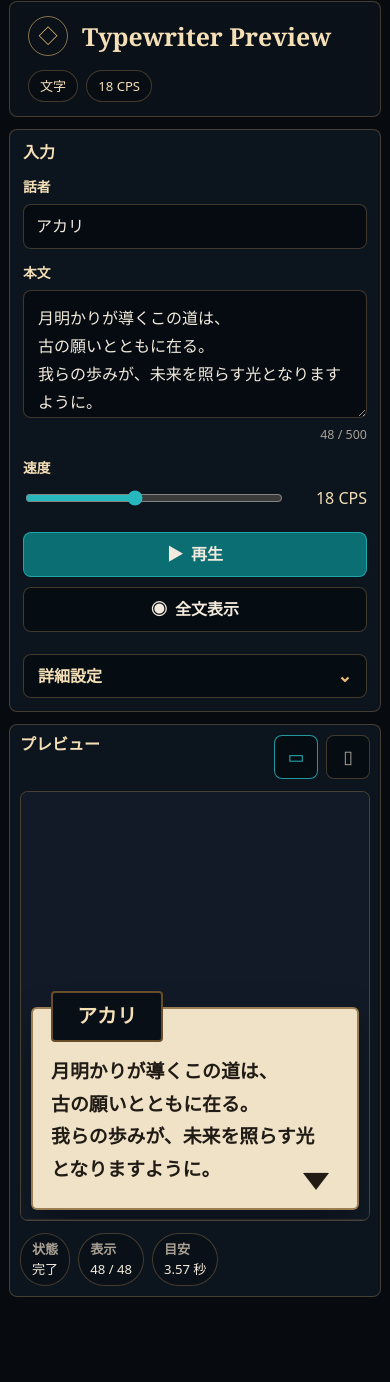
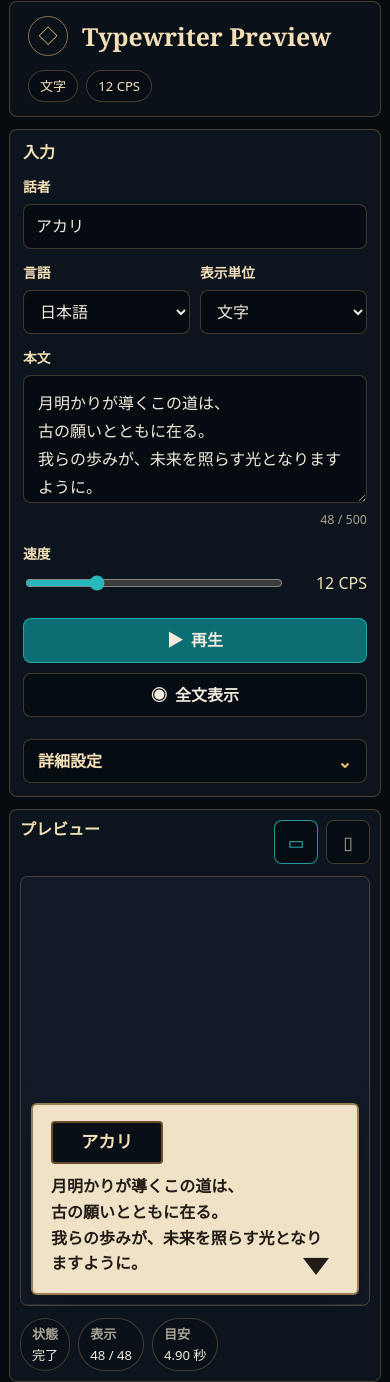
Before and after one commit to Hitsuki-Ban/word-reveal-ja-demo, a website: page index.html in a window 390 px wide. Shown: the part 8-1390 px from the top of the page. Before the commit the page ends 1314 px from the top, so only its background shows below. Drawn offline with Linux system fonts and the light colour scheme.

Commit message:
Fix preview controls and layout

```diff
--- a/app-core.js
+++ b/app-core.js
@@ -1,4 +1,61 @@
 (function initTypewriterCore(global) {
+  const DEFAULT_SETTINGS = {
+    cps: 12,
+    locale: "ja-JP",
+    mode: "grapheme",
+    scenario: "shrine"
+  };
+
+  const SCENARIO_SAMPLES = {
+    shrine: {
+      "ja-JP": {
+        speaker: "アカリ",
+        text: "月明かりが導くこの道は、\n古の願いとともに在る。\n我らの歩みが、未来を照らす光となりますように。"
+      },
+      "en-US": {
+        speaker: "Akari",
+        text: "This path of moonlight still carries an ancient wish.\nMay our steps become a light for tomorrow."
+      },
+      "zh-CN": {
+        speaker: "明里",
+        text: "月光指引的这条路，\n承载着古老的愿望。\n愿我们的脚步，成为照亮未来的光。"
+      }
+    },
+    battle: {
+      "ja-JP": {
+        speaker: "レン",
+        text: "来るぞ。\n合図を待て、アカリ。\n……今だ。道を切り開く。"
+      },
+      "en-US": {
+        speaker: "Ren",
+        text: "They're coming.\nWait for my signal, Akari.\n...Now. Cut a path through."
+      },
+      "zh-CN": {
+        speaker: "莲",
+        text: "他们来了。\n明里，等我的信号。\n……就是现在。打开突破口。"
+      }
+    },
+    narration: {
+      "ja-JP": {
+        speaker: "語り",
+        text: "夜風が鈴を鳴らした。\n誰もいないはずの社で、灯だけが静かに揺れている。"
+      },
+      "en-US": {
+        speaker: "Narrator",
+        text: "The night wind stirred the bells.\nIn the shrine where no one should be, only the lamps moved quietly."
+      },
+      "zh-CN": {
+        speaker: "旁白",
+        text: "夜风摇响了铃。\n本该空无一人的神社里，只有灯火静静晃动。"
+      }
+    }
+  };
+
+  function getScenarioSample(scenario, locale) {
+    const samples = SCENARIO_SAMPLES[scenario] ?? SCENARIO_SAMPLES[DEFAULT_SETTINGS.scenario];
+    return samples[locale] ?? samples[DEFAULT_SETTINGS.locale];
+  }
+
   function escapeHtml(value) {
     return String(value)
       .replace(/&/g, "&amp;")
@@ -131,7 +188,10 @@
   }
 
   const api = {
+    DEFAULT_SETTINGS,
+    SCENARIO_SAMPLES,
     escapeHtml,
+    getScenarioSample,
     segmentText,
     pauseFor,
     makeTokens,
--- a/app.js
+++ b/app.js
@@ -24,24 +24,6 @@
     topSpeed: document.getElementById("top-speed"),
     previewPanel: document.querySelector(".preview-panel"),
     previewModeButtons: document.querySelectorAll(".preview-modes .icon-button")
-  };
-
-  const samples = {
-    shrine: {
-      speaker: "アカリ",
-      locale: "ja-JP",
-      text: "月明かりが導くこの道は、\n古の願いとともに在る。\n我らの歩みが、未来を照らす光となりますように。"
-    },
-    battle: {
-      speaker: "レン",
-      locale: "ja-JP",
-      text: "来るぞ。\n合図を待て、アカリ。\n……今だ。道を切り開く。"
-    },
-    narration: {
-      speaker: "語り",
-      locale: "ja-JP",
-      text: "夜風が鈴を鳴らした。\n誰もいないはずの社で、灯だけが静かに揺れている。"
-    }
   };
 
   let timer = null;
@@ -148,11 +130,9 @@
   }
 
   function loadSample(name) {
-    const sample = samples[name];
-    if (!sample) return;
+    const sample = core.getScenarioSample(name, elements.locale.value);
 
     elements.speakerInput.value = sample.speaker;
-    elements.locale.value = sample.locale;
     elements.text.value = sample.text;
     resetPreview();
   }
@@ -168,12 +148,15 @@
   });
 
   [
-    elements.locale,
     elements.mode,
     elements.punctuationPause,
     elements.softFade,
     elements.windowStyle
   ].forEach((element) => element.addEventListener("change", resetPreview));
+
+  elements.locale.addEventListener("change", () => {
+    loadSample(elements.sampleSelect.value);
+  });
 
   elements.sampleSelect.addEventListener("change", () => {
     loadSample(elements.sampleSelect.value);
--- a/index.html
+++ b/index.html
@@ -5,7 +5,7 @@
   <meta name="viewport" content="width=device-width, initial-scale=1">
   <meta name="description" content="日本語RPGとビジュアルノベル向けのタイプライター演出プレビュー。">
   <title>Typewriter Preview</title>
-  <link rel="stylesheet" href="styles.css?v=20260520-rpg2">
+  <link rel="stylesheet" href="styles.css?v=20260520-rpg3">
 </head>
 <body>
   <main class="app-shell">
@@ -31,6 +31,27 @@
           <input id="speaker-input" type="text" maxlength="18" value="アカリ" autocomplete="off">
         </label>
 
+        <div class="basic-grid">
+          <label class="field">
+            <span>言語</span>
+            <select id="locale">
+              <option value="ja-JP" selected>日本語</option>
+              <option value="en-US">English</option>
+              <option value="zh-CN">简体中文</option>
+            </select>
+          </label>
+
+          <label class="field">
+            <span>表示単位</span>
+            <select id="mode">
+              <option value="grapheme" selected>文字</option>
+              <option value="word">単語</option>
+              <option value="sentence">文</option>
+              <option value="instant">即時</option>
+            </select>
+          </label>
+        </div>
+
         <label class="field script-field">
           <span>本文</span>
           <textarea id="text" maxlength="500">月明かりが導くこの道は、
@@ -42,8 +63,8 @@
         <label class="field speed-field">
           <span>速度</span>
           <span class="speed-row">
-            <input id="speed" type="range" min="2" max="40" step="1" value="18" aria-describedby="speed-out">
-            <output id="speed-out" for="speed">18 CPS</output>
+            <input id="speed" type="range" min="2" max="40" step="1" value="12" aria-describedby="speed-out">
+            <output id="speed-out" for="speed">12 CPS</output>
           </span>
         </label>
 
@@ -62,26 +83,6 @@
           <summary>詳細設定</summary>
           <div class="advanced-grid">
             <label class="field">
-              <span>表示単位</span>
-              <select id="mode">
-                <option value="grapheme" selected>文字</option>
-                <option value="word">単語</option>
-                <option value="sentence">文</option>
-                <option value="instant">即時</option>
-              </select>
-            </label>
-
-            <label class="field">
-              <span>分割言語</span>
-              <select id="locale">
-                <option value="ja-JP" selected>日本語</option>
-                <option value="en-US">英語</option>
-                <option value="zh-CN">中国語</option>
-                <option value="th-TH">タイ語</option>
-              </select>
-            </label>
-
-            <label class="field">
               <span>ウィンドウ</span>
               <select id="window-style">
                 <option value="classic" selected>クラシック</option>
@@ -91,7 +92,7 @@
             </label>
 
             <label class="field">
-              <span>サンプル</span>
+              <span>シーン</span>
               <select id="sample-select">
                 <option value="shrine" selected>参道</option>
                 <option value="battle">戦闘</option>
@@ -129,7 +130,7 @@
 
           <article class="dialogue-box classic" id="dialogue-box" aria-live="polite">
             <div class="portrait" aria-hidden="true">
-              <img src="assets/portrait-placeholder.png?v=20260520-rpg2" alt="">
+              <img src="assets/portrait-placeholder.png?v=20260520-rpg3" alt="">
             </div>
             <div class="dialogue-content">
               <div class="nameplate" id="speaker-name">アカリ</div>
@@ -144,7 +145,7 @@
     </div>
   </main>
 
-  <script src="app-core.js?v=20260520-rpg2"></script>
-  <script src="app.js?v=20260520-rpg2" defer></script>
+  <script src="app-core.js?v=20260520-rpg3"></script>
+  <script src="app.js?v=20260520-rpg3" defer></script>
 </body>
 </html>
--- a/styles.css
+++ b/styles.css
@@ -142,6 +142,12 @@ h1 {
   display: grid;
   gap: 7px;
   margin-top: 18px;
+}
+
+.basic-grid {
+  display: grid;
+  grid-template-columns: 1fr 1fr;
+  gap: 10px;
 }
 
 .field > span:first-child,
@@ -382,8 +388,8 @@ summary::after {
   bottom: 24px;
   left: 24px;
   display: grid;
-  grid-template-columns: 148px minmax(0, 1fr);
-  min-height: 172px;
+  grid-template-columns: 132px minmax(0, 1fr);
+  min-height: 156px;
   border: 2px solid rgba(126, 91, 44, 0.74);
   border-radius: 6px;
   background: var(--paper);
@@ -427,30 +433,29 @@ summary::after {
   display: grid;
   grid-template-rows: auto minmax(0, 1fr);
   min-width: 0;
-  padding: 22px 54px 22px 28px;
+  padding: 18px 48px 18px 24px;
 }
 
 .nameplate {
   justify-self: start;
-  min-width: 142px;
-  margin-top: -43px;
-  margin-bottom: 14px;
-  padding: 8px 20px;
+  min-width: 112px;
+  margin-bottom: 10px;
+  padding: 6px 16px;
   border: 2px solid rgba(126, 91, 44, 0.82);
   border-radius: 4px;
   background: #090f16;
   color: var(--gold-soft);
   font-family: Georgia, "Yu Mincho", "Hiragino Mincho ProN", serif;
-  font-size: clamp(1.25rem, 2.2vw, 1.85rem);
+  font-size: clamp(1.08rem, 1.45vw, 1.38rem);
   font-weight: 700;
   text-align: center;
 }
 
 .revealed-text {
-  min-height: 74px;
+  min-height: 68px;
   color: inherit;
   font-family: "Yu Mincho", "Hiragino Mincho ProN", "Yu Gothic UI", serif;
-  font-size: clamp(1.25rem, 2.15vw, 2rem);
+  font-size: clamp(1.05rem, 1.45vw, 1.48rem);
   font-weight: 700;
   line-height: 1.7;
   text-align: left;
@@ -601,18 +606,18 @@ summary::after {
   }
 
   .dialogue-content {
-    padding: 22px 38px 22px 18px;
+    padding: 16px 34px 16px 18px;
   }
 
   .nameplate {
     min-width: 112px;
-    margin-top: -40px;
-    font-size: 1.24rem;
+    margin-bottom: 10px;
+    font-size: 1.08rem;
   }
 
   .revealed-text {
-    font-size: 1.18rem;
-    line-height: 1.72;
+    font-size: 1rem;
+    line-height: 1.62;
   }
 
   .advanced-grid,
```
Also changed, not shown: tests/app-core.test.js (+16 -0 lines).
